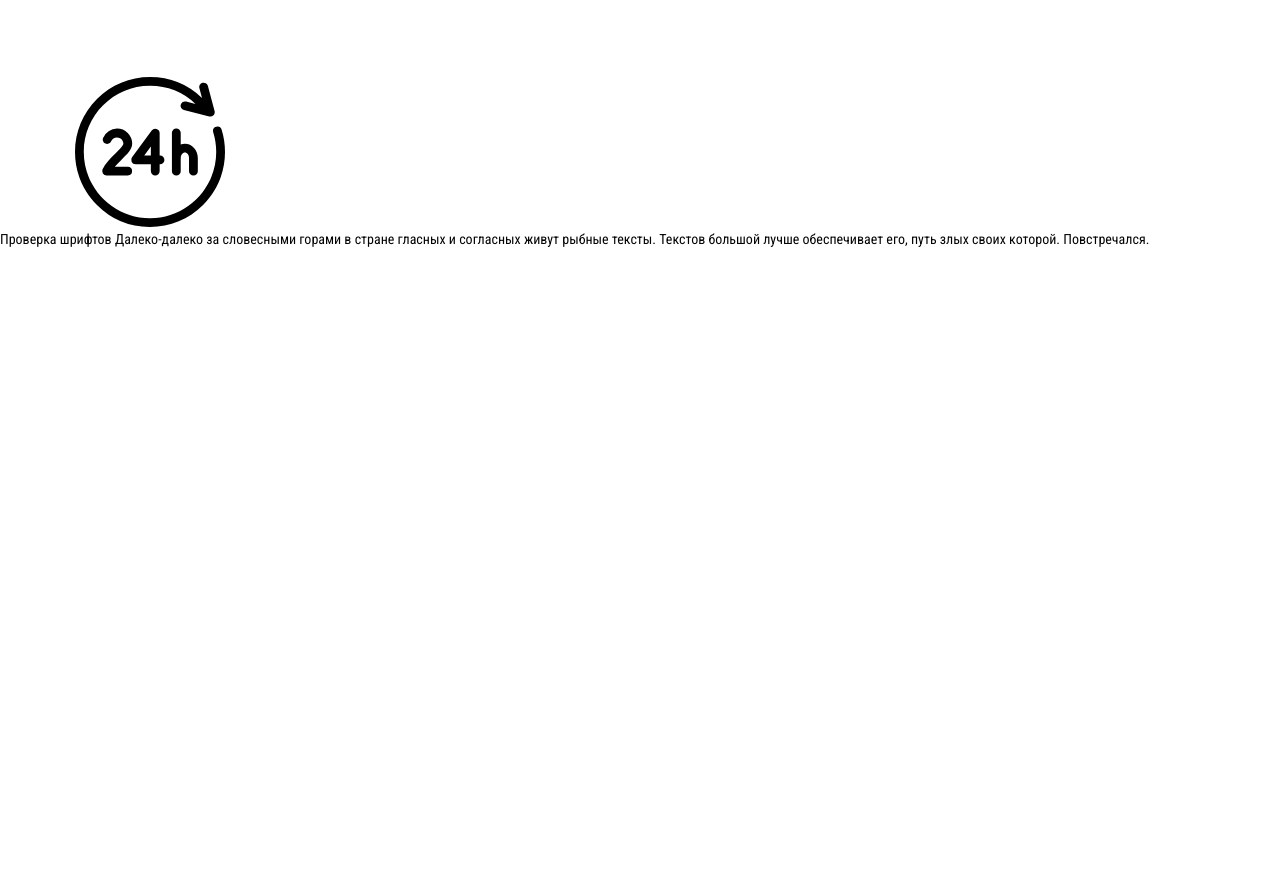
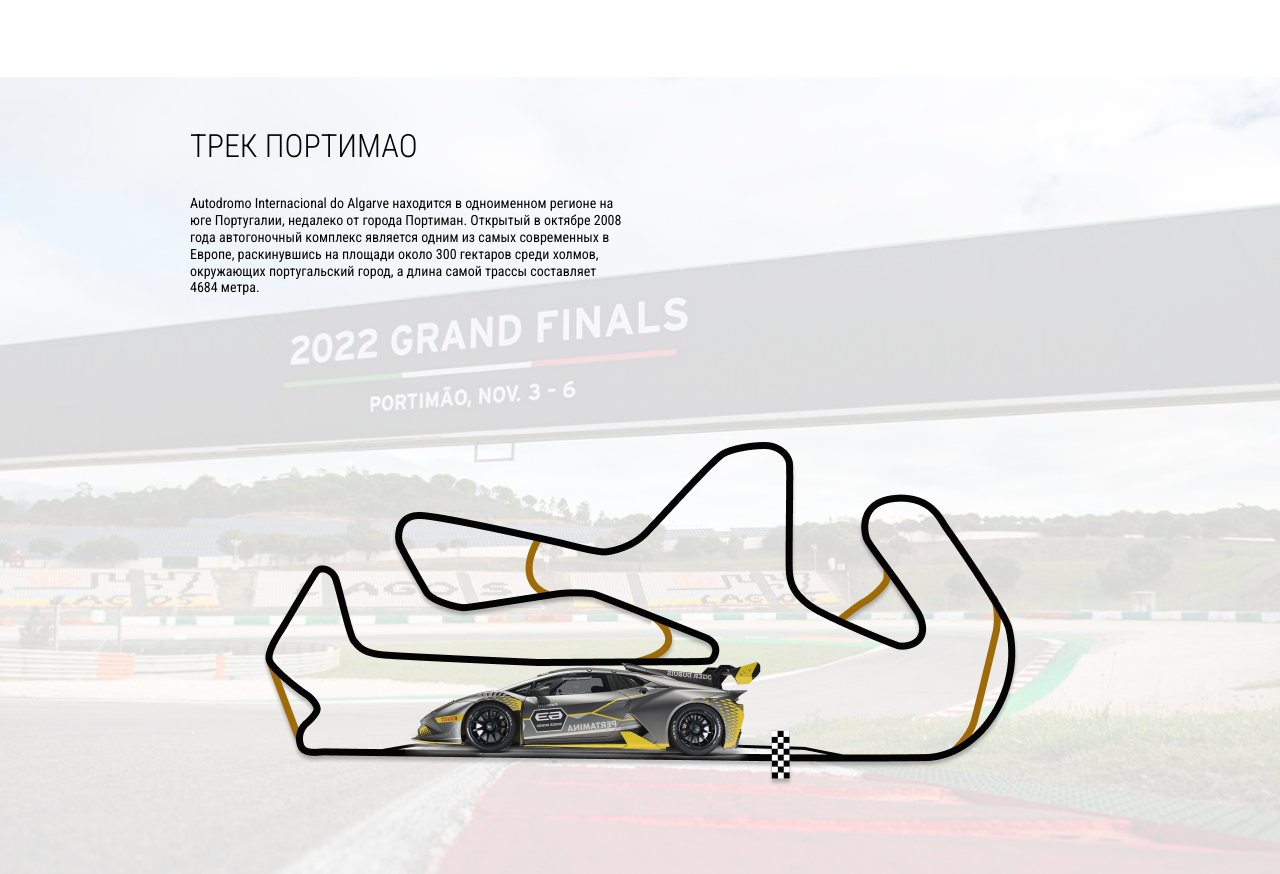
Before and after one commit to z8Dimon8z/Lamborghin-race, a website: page app/index.html in a window 1280 px wide. Shown: the part 2365-3239 px from the top of the page. Before the commit the page ends 2613 px from the top, so only its background shows below. Drawn offline with nearby package versions, Linux system fonts and the light colour scheme; files that its build step writes are made by us from their sources.

Commit message:
закончил второй день

```diff
--- a/app/index.html
+++ b/app/index.html
@@ -129,6 +129,18 @@
       </div>
     </section>
 
+    <section class="track">
+      <div class="container">
+        <div class="track__inner">
+          <h3 class="track__title">ТРЕК ПОРТИМАО</h3>
+          <p class="track__text">Autodromo Internacional do Algarve находится в одноименном регионе на юге Португалии,
+            недалеко от города Портиман. Открытый в октябре 2008 года автогоночный комплекс является одним из самых
+            современных в Европе, раскинувшись на площади около 300 гектаров среди холмов, окружающих португальский
+            город, а длина самой трассы составляет 4684 метра.</p>
+          <img class="track__img" src="images/track-race.png" alt="track">
+        </div>
+      </div>
+    </section>
 
   </main>
 
--- a/app/scss/style.scss
+++ b/app/scss/style.scss
@@ -164,6 +164,35 @@
   }
 }
 
+.track {
+  background-image: url('../images/track-bg.jpg');
+  background-position: center;
+  background-repeat: no-repeat;
+  background-size: cover;
+
+  &__inner {
+    display: flex;
+    flex-direction: column;
+    min-height: 100vh;
+  }
+
+  &__title {
+    padding-top: 50px;
+    margin-bottom: 30px;
+    font-weight: 300;
+    font-size: 32px;
+  }
+
+  &__text {
+    max-width: 435px;
+  }
+
+  &__img {
+    margin: auto auto 90px auto;
+  }
+}
+
+
 
 
 
```
Also changed, not shown: app/images/track-bg.jpg (added), app/images/track-race.png (added), app/images/track.jpg (added), app/js/main.min.js.
